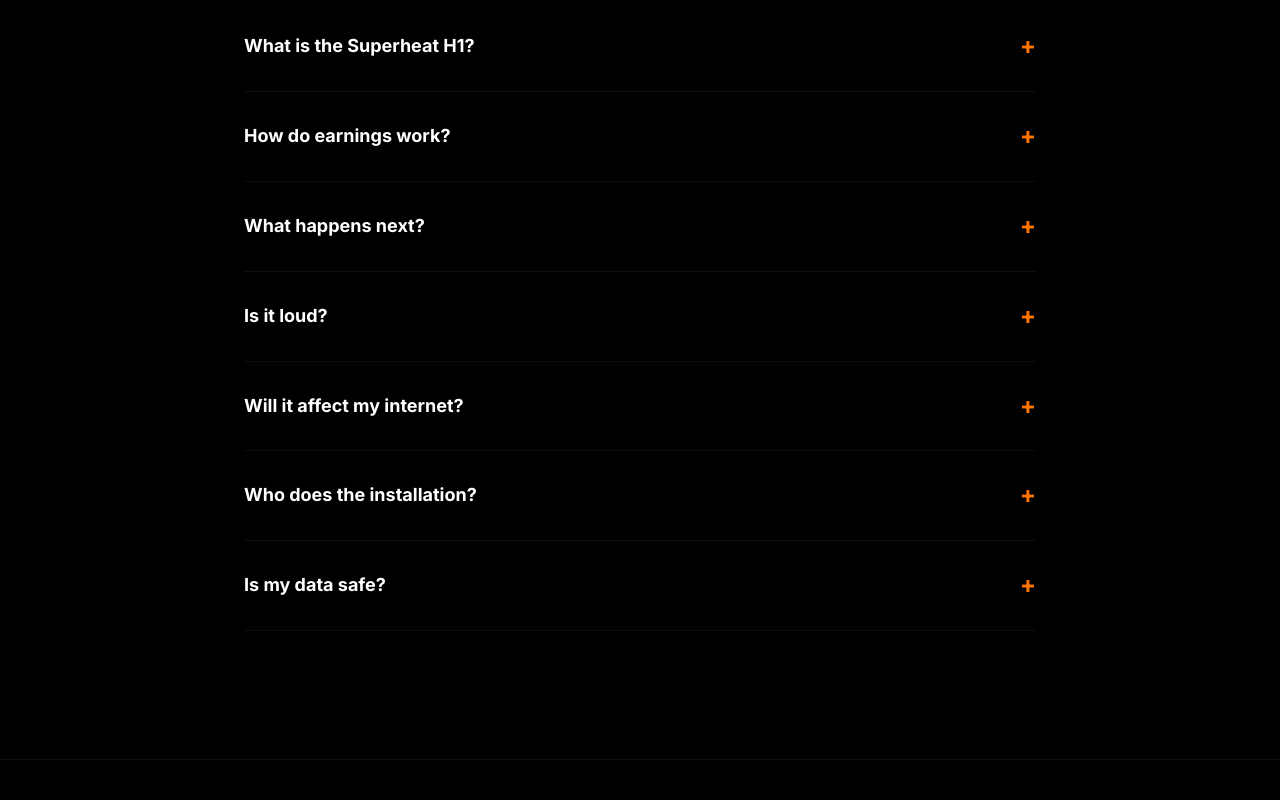
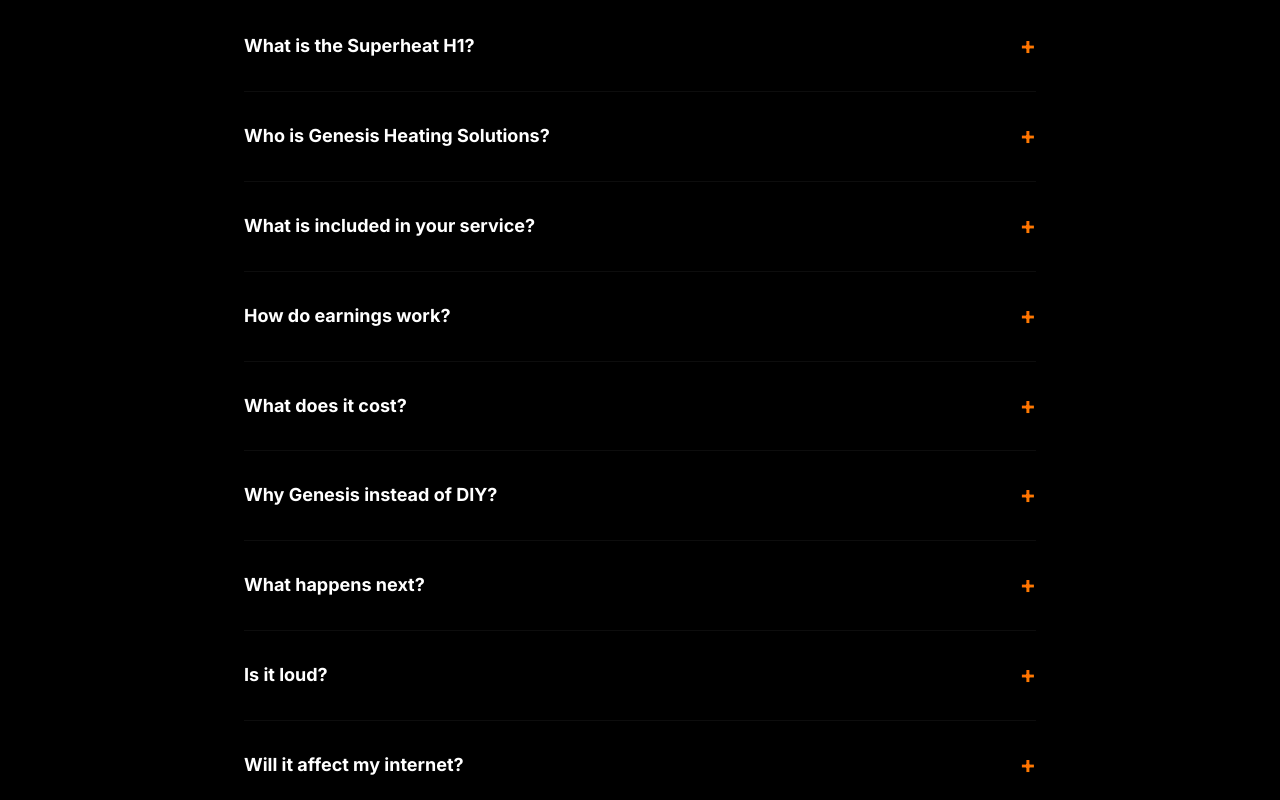
Before and after one commit to London-mining-company/genesis-heating, a Preact app: page / in a window 1280 px wide. Shown: the part 3140-3940 px from the top of the page. Built offline with nearby package versions, Linux system fonts and the light colour scheme.

Commit message:
Revenue Innovation v29.0: Tiered revenue share model (75%50%35%), zero upfront cost positioning

```diff
--- a/src/App.tsx
+++ b/src/App.tsx
@@ -88,11 +88,14 @@ const BENEFITS = [
 
 const FAQS = [
     { q: 'What is the Superheat H1?', a: 'A water heater that earns. It uses advanced processors to perform computing tasks - capturing the heat they produce to warm your water. One watt, two purposes.' },
-    { q: 'How do earnings work?', a: 'The H1 runs 24/7, processing compute workloads. You earn monthly credits. Choose to cash out via cheque, or keep earnings in Bitcoin if you prefer. We help you set up a secure wallet, but you maintain full control.' },
+    { q: 'Who is Genesis Heating Solutions?', a: 'A London-based team with deep roots in HVAC and Bitcoin mining. We bring decades of combined experience to help homeowners turn wasted heat into value - professionally installed, locally supported.' },
+    { q: 'What is included in your service?', a: 'Everything. We handle the complex parts: mining pool configuration, wallet setup assistance, professional HVAC installation, permits, and ongoing support. You just enjoy lower heating costs.' },
+    { q: 'How do earnings work?', a: 'The H1 runs 24/7, processing compute workloads. Most customers choose cash-only credits (no Bitcoin exposure). Your monthly credits grow over time as you stay with the program. We handle all the complex mining management - you just see lower utility bills.' },
+    { q: 'What does it cost?', a: 'We offer flexible options - including zero upfront cost. Instead of a big install bill, many customers prefer to share a portion of monthly mining rewards in exchange for our ongoing management. Pricing varies by property type and is discussed during your free consultation.' },
+    { q: 'Why Genesis instead of DIY?', a: 'This is not plug-and-play. Mining pool optimization, electrical requirements, and HVAC integration require professional expertise. We have licensed installers and years of mining experience - so you do not have to figure it out alone.' },
     { q: 'What happens next?', a: 'Join the waitlist now. In Spring 2026, we will reach out to schedule a free consultation - no pressure, just a conversation to see if the system makes sense for your home.' },
     { q: 'Is it loud?', a: 'About as loud as a quiet desk fan. Most units go in basements or utility rooms.' },
     { q: 'Will it affect my internet?', a: 'No. We install a dedicated connection that stays separate from your home network.' },
-    { q: 'Who does the installation?', a: 'Licensed HVAC professionals in London, Ontario. We handle permits, wiring, and plumbing.' },
     { q: 'Is my data safe?', a: 'Completely. The H1 processes mathematical computations only - it has zero access to your personal information.' },
 ]
 
@@ -287,12 +290,12 @@ const WaitlistForm = () => {
 
     if (isSuccess) return (
         <div className="form-card" style={{ textAlign: 'center', padding: '4rem 2rem' }}>
-            <div style={{ fontSize: '3rem', marginBottom: '1.5rem' }}>👋</div>
-            <h2 style={{ marginBottom: '1rem' }}>You’re on the list.</h2>
-            <p className="text-dim" style={{ marginBottom: '2rem' }}>We've received your details. A local technician will be in touch to discuss your home.</p>
+            <div style={{ fontSize: '3rem', marginBottom: '1.5rem' }}>✓</div>
+            <h2 style={{ marginBottom: '1rem' }}>You are on the list.</h2>
+            <p className="text-dim" style={{ marginBottom: '2rem' }}>A technician will reach out in Spring 2026 to discuss your home and walk through next steps. No obligation - just a conversation.</p>
             <div style={{ padding: '1.5rem', background: 'rgba(255,255,255,0.03)', borderRadius: '24px', border: '1px solid var(--c-border)' }}>
-                <p style={{ fontSize: '14px', fontWeight: '600', marginBottom: '0.5rem' }}>The Network Effect</p>
-                <p className="text-dim" style={{ fontSize: '12px' }}>Refer a neighbor to accelerate local deployment. Community growth unlocks unique rewards and speeds up the rollout.</p>
+                <p style={{ fontSize: '14px', fontWeight: '600', marginBottom: '0.5rem' }}>Why This Matters</p>
+                <p className="text-dim" style={{ fontSize: '12px' }}>Every unit installed turns waste heat into value. More neighbours = stronger local network = better economics for everyone.</p>
             </div>
         </div>
     )
```
Also changed, not shown: 1 other file (tests, documents, lock files or other folders).
